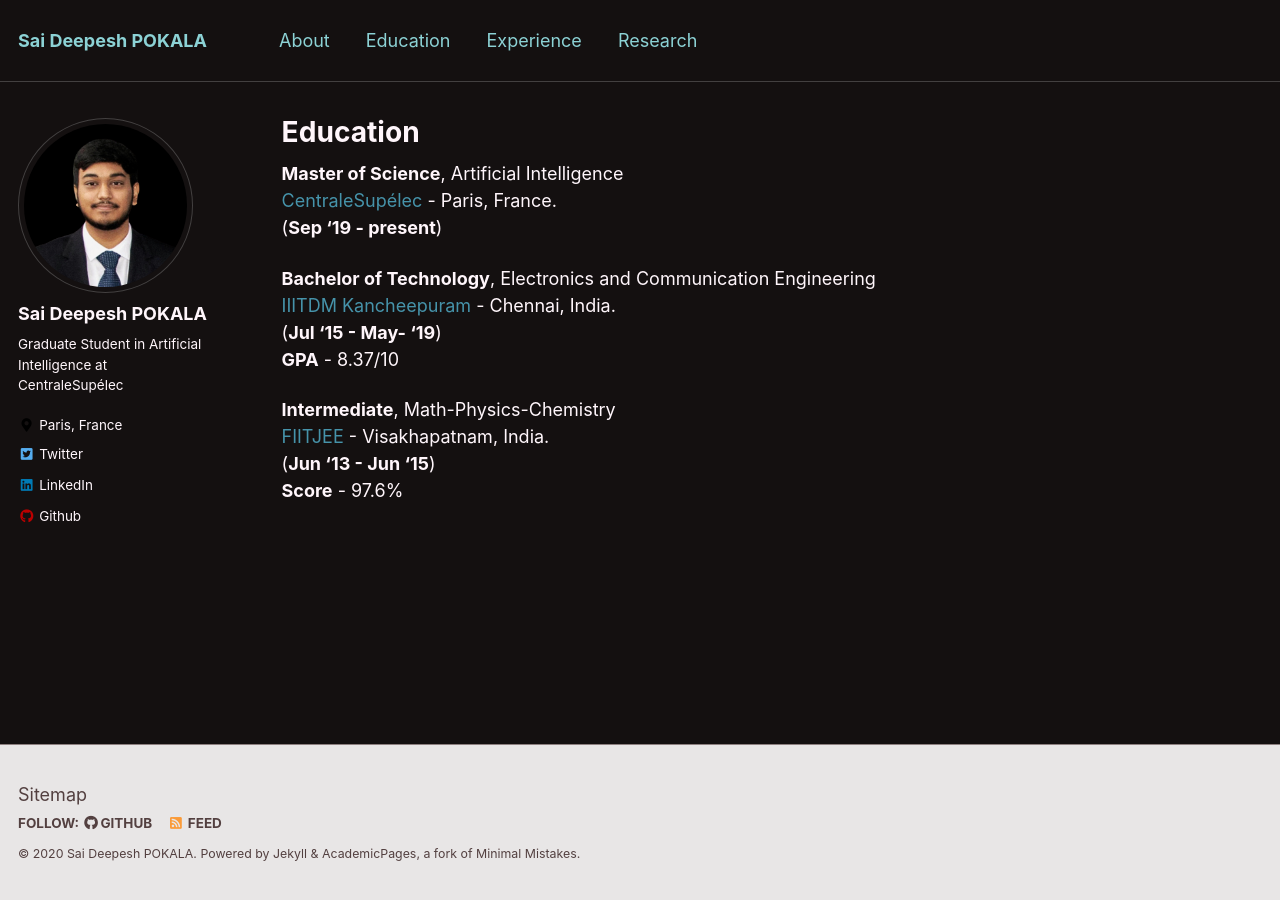
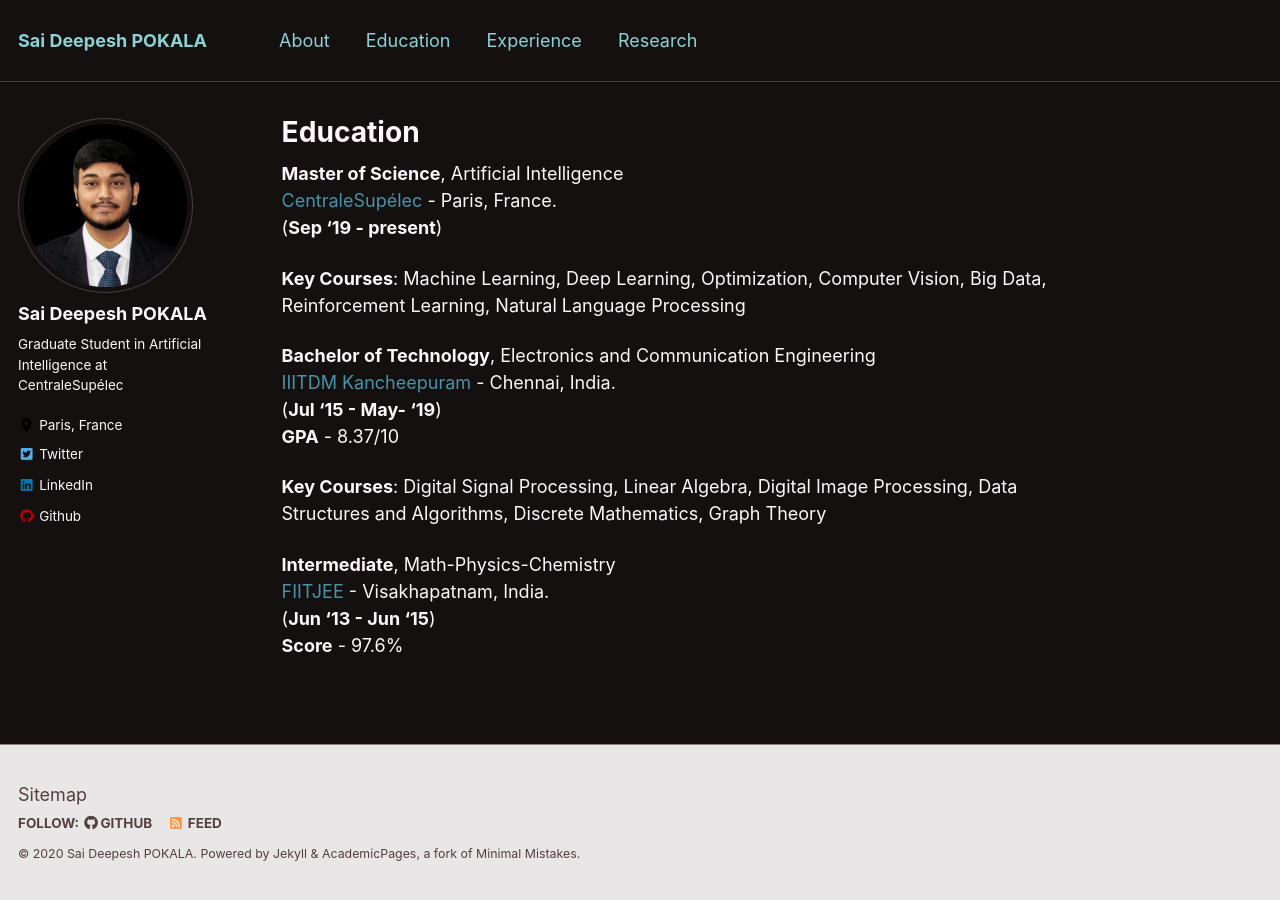
Before and after one commit to saideepesh/saideepesh.github.io, a Jekyll site: the page built from _pages/education.md, in a window 1280 px wide. Built offline with Jekyll 4.4.1, drawn with Linux system fonts in a browser that asks for light colours.

Commit message:
Updated about.md and education.md

```diff
--- a/_pages/education.md
+++ b/_pages/education.md
@@ -9,11 +9,17 @@ classes: wide
 [CentraleSupélec](https://www.centralesupelec.fr/en) - Paris, France.\
 (**Sep '19 - present**)
 
+**Key Courses**: Machine Learning, Deep Learning, Optimization, Computer Vision,
+Big Data, Reinforcement Learning, Natural Language Processing
+
 **Bachelor of Technology**, Electronics and Communication Engineering
 [IIITDM Kancheepuram](https://www.iiitdm.ac.in) - Chennai, India.\
 (**Jul '15 - May- '19**)\
 **GPA** - 8.37/10
 
+**Key Courses**: Digital Signal Processing, Linear Algebra, Digital Image Processing,
+Data Structures and Algorithms, Discrete Mathematics, Graph Theory
+
 **Intermediate**, Math-Physics-Chemistry
 [FIITJEE](https://www.fiitjee.com/) - Visakhapatnam, India.\
 (**Jun '13 - Jun '15**)\
```
Also changed, not shown: _pages/about.md (+2 -2 lines).
